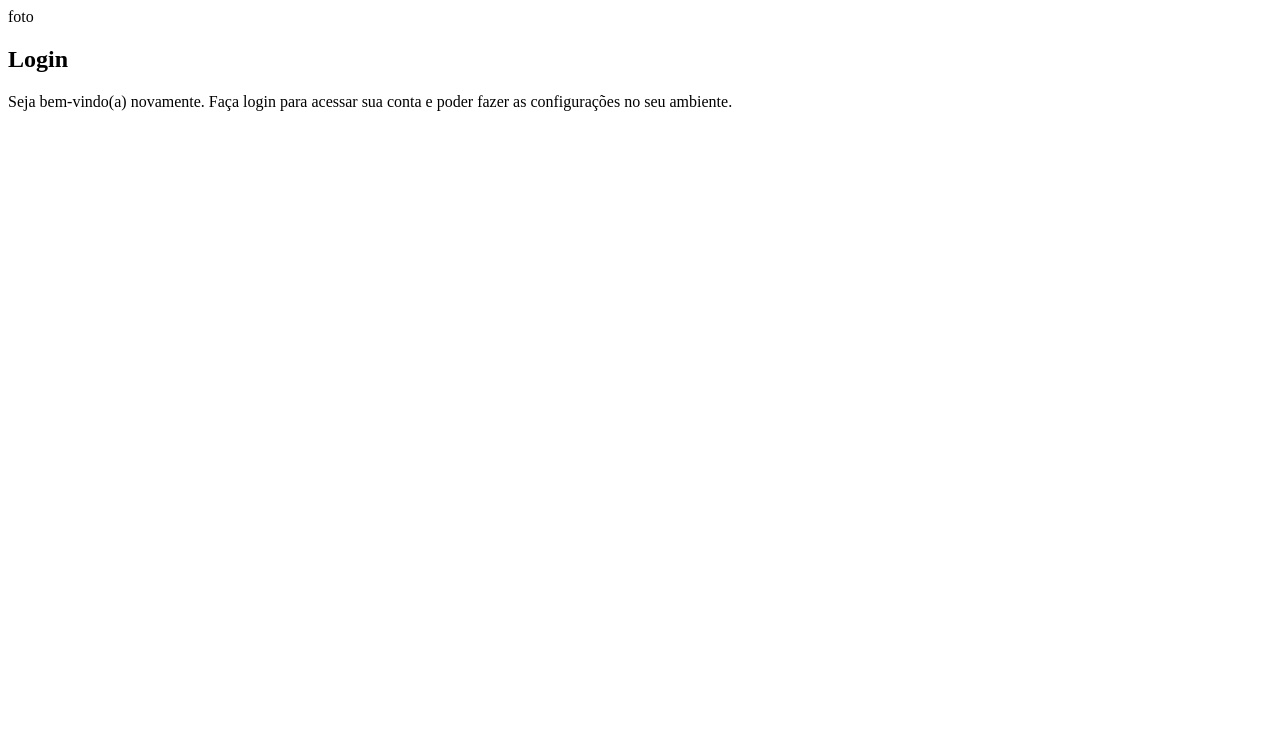
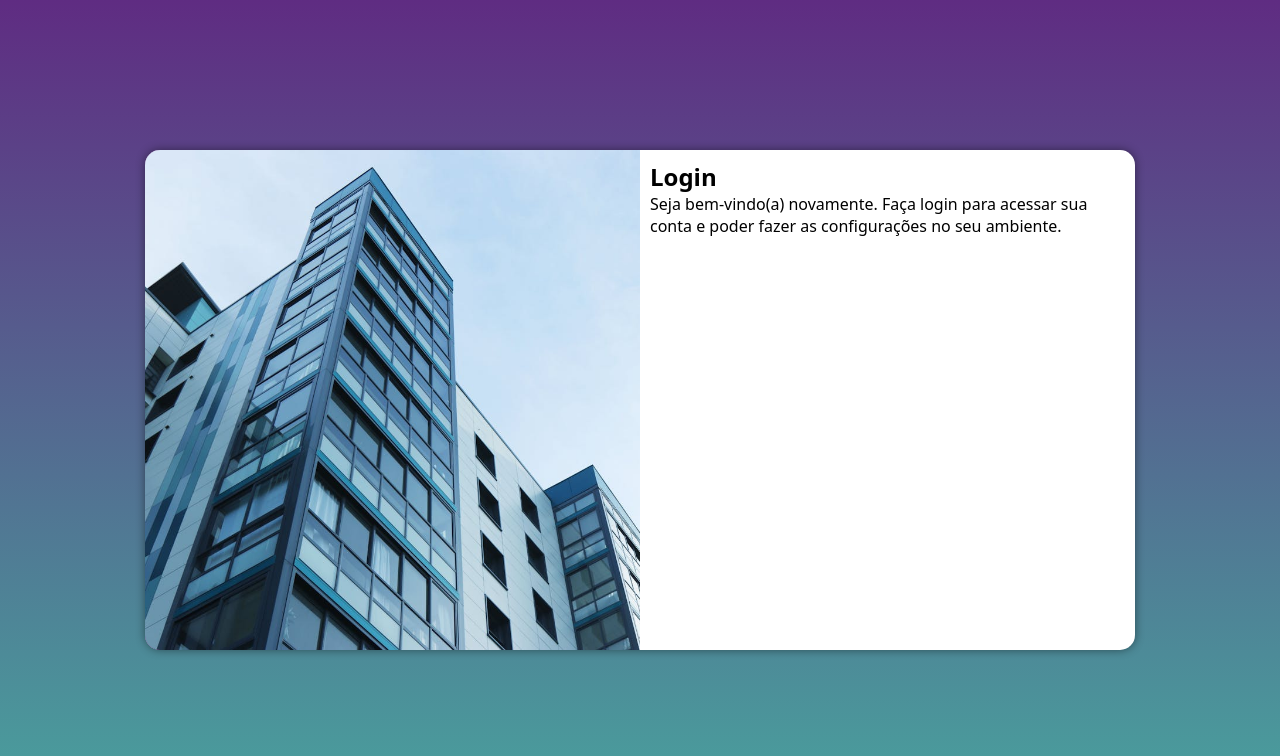
Before and after one commit to DeboraELima/projeto-login, a plain HTML site: page index.html in a window 1280 px wide. Drawn offline with Linux system fonts and the light colour scheme.

Commit message:
projeto login

```diff
--- /dev/null
+++ b/estilos/media-query.css
@@ -0,0 +1,43 @@
+@charset "UTF-8";
+
+@media screen and (min-width:768px) and (max-width:992px)
+{
+    body{
+        background-image: linear-gradient(to top, #49a09d, #5f2c82);
+    }
+    section#login{
+        width: 90vw;
+    }
+
+    section#login> div#imagem{
+        float: left;
+        width: 30%;
+        height: 100%;
+    }
+
+    section#login> div#formulario{
+        float: right;
+        width: 70%;
+    }
+}
+
+@media screen and (min-width: 992px)
+ {
+    body{
+        background-image: linear-gradient(to top, #49a09d, #5f2c82);
+    }
+    section#login{
+        width: 990px;
+    }
+
+    section#login> div#imagem{
+        float: left;
+        width: 50%;
+        height: 100%;
+    }
+
+    section#login> div#formulario{
+        float: right;
+        width: 50%;
+    }
+}
--- a/estilos/style.css
+++ b/estilos/style.css
@@ -5,3 +5,46 @@
     verde: #49a09d
     lilás: #5f2c82
 */
+
+*{
+    font-family: system-ui, -apple-system, BlinkMacSystemFont, 'Segoe UI', Roboto, Oxygen, Ubuntu, Cantarell, 'Open Sans', 'Helvetica Neue', sans-serif;
+    padding: 0px;
+    margin: 0px;
+    box-sizing: border-box;
+}
+
+body, html{
+    background-color: #5f2c82;
+    height: 100vh;
+    width: 100vw;
+}
+
+main{
+    position: relative;
+    height: 100vh;
+    width: 100vw;
+}
+section#login{
+    position:absolute;
+    left: 50%;
+    top: 50%;
+    transform: translate(-50%, -50%);
+    background-color: white;
+    width: 250px;
+    height: 500px;
+    border-radius: 15px;
+    box-shadow: 0px 0px 10px rgba(0, 0, 0, 0.455);
+    overflow: hidden;
+    transition: width 0.3s, height 0.3s;
+    transition-timing-function: ease;
+}
+section#login > div#imagem{
+    display: block;
+    background: #5f2c82 url(../imagens/fundopredio.jpg) left bottom;
+    background-size: cover;
+    height: 200px;
+}
+section#login > div#formulario{
+    display: block;
+    padding: 10px;
+}
--- a/index.html
+++ b/index.html
@@ -5,12 +5,12 @@
     <meta name="viewport" content="width=device-width, initial-scale=1.0">
     <title>Login</title>
     <link rel="stylesheet" href="estilos/style.css">
+    <link rel="stylesheet" href="estilos/media-query.css">
 </head>
 <body>
     <main>
         <section id="login">
-            <div id="iamgem">
-             foto
+            <div id="imagem">
             </div>
             <div id="formulario">
                 <h1>Login</h1>
```
